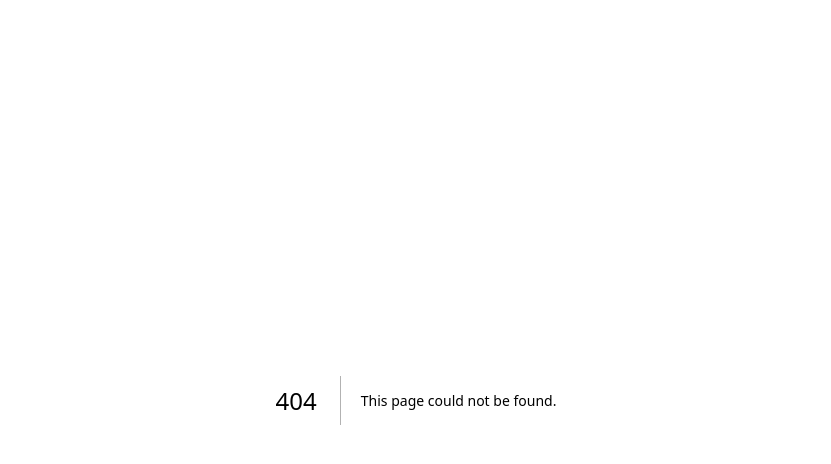
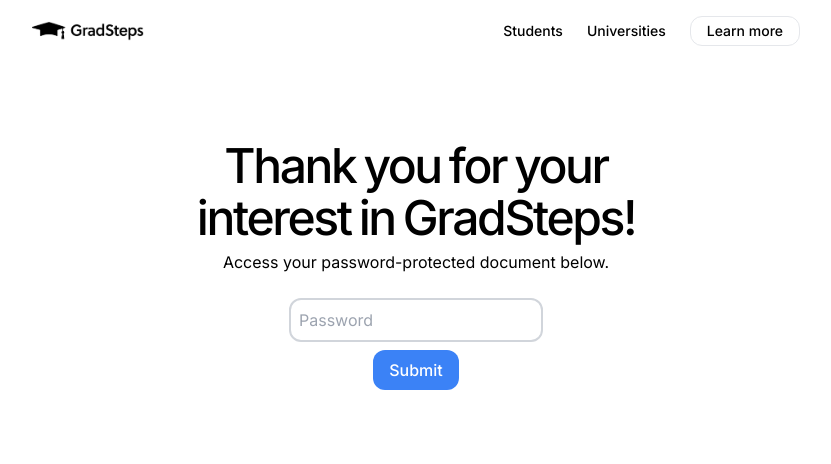
Before and after one commit to tanmaik/gradsteps, a Next.js app: page /beta in a window 1280 px wide. Before the commit this address had no page. Shown: the top 464 px of the page, without its empty margins (224-1055 px from the left). Built offline with nearby package versions, Linux system fonts and the light colour scheme.

Commit message:
Simplify beta page

```diff
--- /dev/null
+++ b/app/beta/page.js
@@ -0,0 +1,123 @@
+"use client";
+
+import { useState } from "react";
+import Navbar from "@/app/components/shared/Navbar";
+import { motion } from "framer-motion";
+export default function Page() {
+  const [password, setPassword] = useState("");
+  const [opened, setOpened] = useState(false);
+  const firstPart = "Thank you for your";
+  const secondPart = "interest in GradSteps!";
+
+  // Split each part into words for individual animation
+  const firstWords = firstPart.split(" ");
+  const secondWords = secondPart.split(" ");
+
+  const handlePasswordChange = (e) => {
+    setPassword(e.target.value);
+  };
+
+  const checkPassword = () => {
+    if (password === "fhc") {
+      window.open("/fhc.pdf", "_blank");
+      setOpened(true);
+      setPassword("Frederick Honors College");
+    } else {
+      alert("Incorrect password, contact team@gradsteps.com for help.");
+    }
+  };
+
+  return (
+    <main className="flex justify-center overflow-hidden">
+      <div className="w-[48rem] text-center">
+        <Navbar />
+
+        <div className="text-5xl tracking-tighter  font-medium mt-20">
+          <div>
+            {firstWords.map((word, index) => (
+              <motion.p
+                key={`first-${index}`}
+                initial={{ opacity: 0, y: 20 }}
+                whileInView={{ opacity: 1, y: 0 }}
+                viewport={{ once: true }}
+                transition={{
+                  delay: 0.1 * index,
+                  duration: 0.4,
+                  type: "spring",
+                  stiffness: 40,
+                }}
+                className="mx-1 inline-block"
+              >
+                {word}
+              </motion.p>
+            ))}
+          </div>
+          {/* Animate second part */}
+          <div className="mt-1">
+            {secondWords.map((word, index) => (
+              <motion.p
+                key={`second-${index}`}
+                initial={{ opacity: 0, y: 20 }}
+                whileInView={{ opacity: 1, y: 0 }}
+                viewport={{ once: true }}
+                transition={{
+                  delay: 0.1 * index + 0.5,
+                  duration: 0.4,
+                  type: "spring",
+                  stiffness: 40,
+                }}
+                className="mx-1 inline-block"
+              >
+                {word}
+              </motion.p>
+            ))}
+          </div>
+        </div>
+        <motion.p
+          className="mt-2"
+          initial={{ opacity: 0, y: 20 }}
+          whileInView={{ opacity: 1, y: 0 }}
+          viewport={{ once: true }}
+          transition={{
+            delay: 1,
+            duration: 0.3,
+            type: "spring",
+            stiffness: 40,
+          }}
+        >
+          Access your password-protected document below.
+        </motion.p>
+        {!opened ? (
+          <motion.div
+            initial={{ opacity: 0, y: 20 }}
+            whileInView={{ opacity: 1, y: 0 }}
+            viewport={{ once: true }}
+            transition={{
+              delay: 1,
+              duration: 0.2,
+              type: "spring",
+              stiffness: 40,
+            }}
+            className="flex flex-col items-center justify-center mt-6"
+          >
+            <input
+              type="password"
+              value={password}
+              onChange={handlePasswordChange}
+              className="p-2 border-2 border-gray-300 rounded-xl"
+              placeholder="Password"
+            />
+            <button
+              onClick={checkPassword}
+              className="bg-blue-500 mt-2 hover:bg-blue-600 text-white font-medium transition-all py-2 px-4 rounded-xl"
+            >
+              Submit
+            </button>
+          </motion.div>
+        ) : (
+          <p className="mt-2 text-sm text-emerald-600">Welcome, {password}!</p>
+        )}
+      </div>
+    </main>
+  );
+}
--- a/app/components/landing/HeroText.js
+++ b/app/components/landing/HeroText.js
@@ -28,7 +28,7 @@
   return (
     <div className="flex justify-center text-center mt-10">
       <div>
-        <a href="/pilot/fhc">
+        <a href="/beta">
           <motion.button
             className="rounded-full cursor-help px-3 py-1 bg-gradient-to-r text-sm from-blue-500 to-blue-600 text-white"
             initial={{ opacity: 0, y: 20 }}
--- a/app/pilot/fhc/page.js
+++ /dev/null
@@ -1,142 +0,0 @@
-"use client";
-
-import Navbar from "@/app/components/shared/Navbar";
-import { useState } from "react";
-export default function Page() {
-  const [password, setPassword] = useState("");
-  const [accessGranted, setAccessGranted] = useState(false);
-
-  const handlePasswordChange = (e) => {
-    setPassword(e.target.value);
-  };
-
-  const checkPassword = () => {
-    if (password === "fhc") {
-      // Replace 'yourPassword' with the actual password
-      setAccessGranted(true);
-    } else {
-      alert("Incorrect password!");
-    }
-  };
-  return (
-    <main className="flex justify-center overflow-hidden">
-      <div className="w-[48rem]">
-        <Navbar />
-        {!accessGranted ? (
-          <div className="flex flex-col h-dvh items-center justify-center p-10">
-            <input
-              type="password"
-              value={password}
-              onChange={handlePasswordChange}
-              className="p-2 text-lg border-2 border-gray-300 rounded-xl mb-4"
-              placeholder="password"
-            />
-            <button
-              onClick={checkPassword}
-              className="bg-blue-500 hover:bg-blue-700 text-white py-2 px-4 rounded-xl"
-            >
-              Submit
-            </button>
-          </div>
-        ) : (
-          <div className="p-4 my-5">
-            <h1 className="text-2xl font-semibold mb-4">
-              Product Specification for GradSteps Pilot Program
-            </h1>
-
-            <h2 className="text-xl font-medium mt-5">Overview</h2>
-
-            <p>
-              Purpose: Pilot an automated degree planning tool for Honors
-              College students at the University of Pittsburgh.
-            </p>
-            <p>
-              Scope: The pilot will involve students to demonstrate the
-              tool&apos;s efficacy in improving academic planning.
-            </p>
-
-            <h2 className="text-xl font-medium mt-5">Objectives</h2>
-            <ul>
-              <li>Validate the usability and effectiveness of GradSteps.</li>
-              <li>
-                Gather qualitative and quantitative data on student engagement.
-              </li>
-              <li>
-                Identify enhancement areas based on students use the tool.
-              </li>
-            </ul>
-
-            <h2 className="text-xl font-medium mt-5">
-              Features and Functionality
-            </h2>
-            <ul>
-              <li>Comprehensive and automated degree planning</li>
-              <li>Course recommendation system</li>
-              <li>Direct line of feedback for students to receive help</li>
-              <li>
-                Data and usage analytics for Frederick Honors College admin
-              </li>
-            </ul>
-
-            <h2 className="text-xl font-medium mt-5">Technical Requirements</h2>
-            <ul>
-              <li>
-                Platform: Web-based application accessible on multiple devices.
-              </li>
-              <li>
-                Security: Complies with FERPA for data protection. Students can
-                use platform in anonymous mode or with their own account to save
-                data.
-              </li>
-              <li>
-                Integration: Integrates with existing university systems for
-                up-to-date course and major information.
-              </li>
-              <li>
-                Full access to platform data: FHC administrators can request
-                access to stored data at anytime during pilot.
-              </li>
-            </ul>
-
-            <h2 className="text-xl font-medium mt-5">Pilot Program Details</h2>
-            <p>Timeline: Fall semester of 2024</p>
-            <p>
-              Participants: University of Pittsburgh Frederick Honors College
-              students
-            </p>
-            <p>
-              Data Collection: Surveys, usage statistics, and focus group
-              interviews
-            </p>
-            <p>
-              Support: Anonymous feedback line for students and (non-anonymous)
-              24/7 email & phone support
-            </p>
-
-            <h2 className="text-xl  font-medium mt-5">Success Metrics</h2>
-            <ul>
-              <li>
-                Student Engagement: Frequency and duration of GradSteps usage
-              </li>
-              <li>
-                Satisfaction Ratings: Impact on academic planning experience
-                measured through student feedback
-              </li>
-              <li>Academic Impact: Changes in academic performance</li>
-            </ul>
-
-            <div className="mt-6">
-              <a
-                className="underline text-blue-700"
-                href="/GradSteps x FHC.pdf"
-                download
-              >
-                Download the product spec to your computer
-              </a>
-            </div>
-          </div>
-        )}
-      </div>
-    </main>
-  );
-}
```
